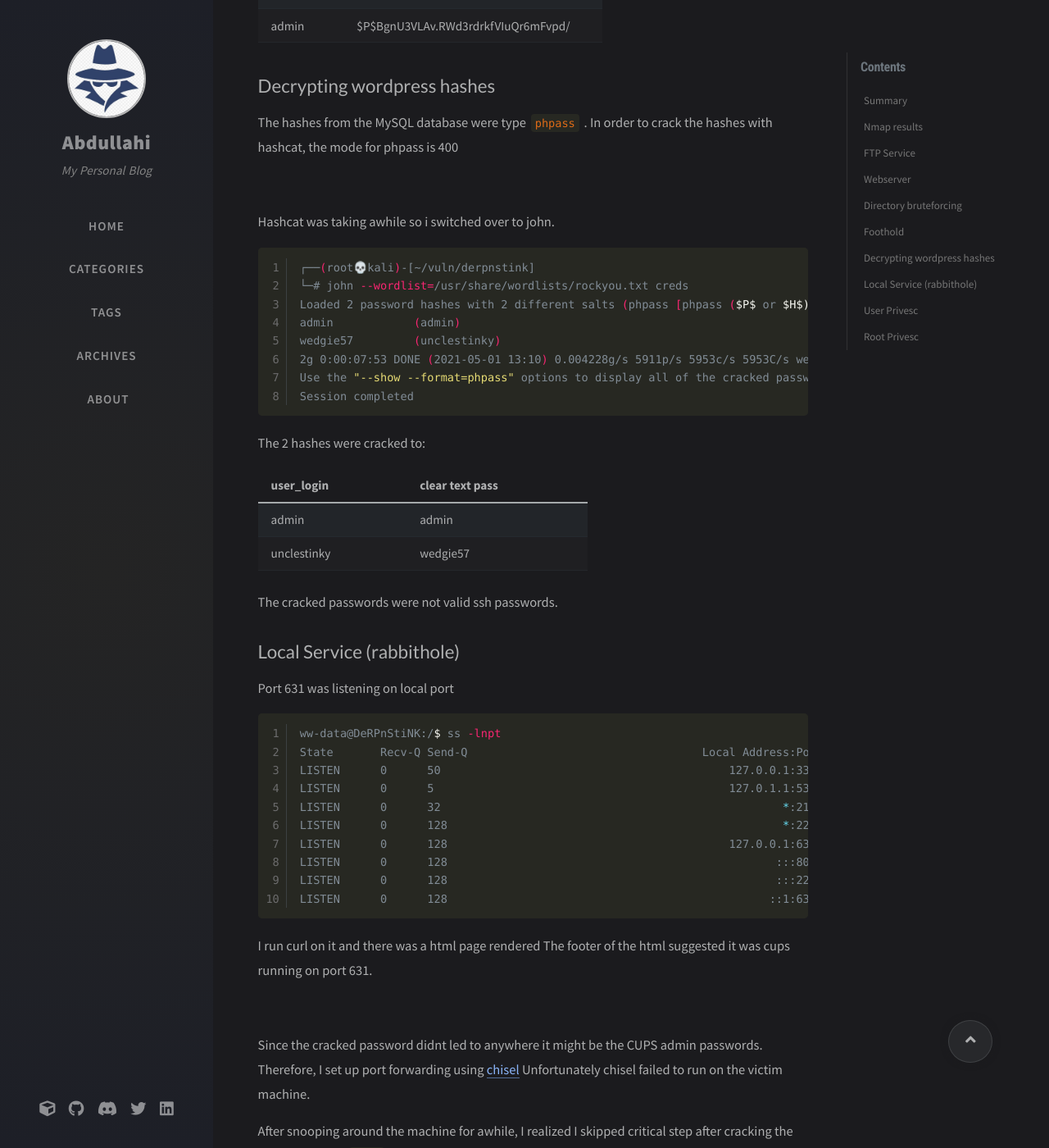
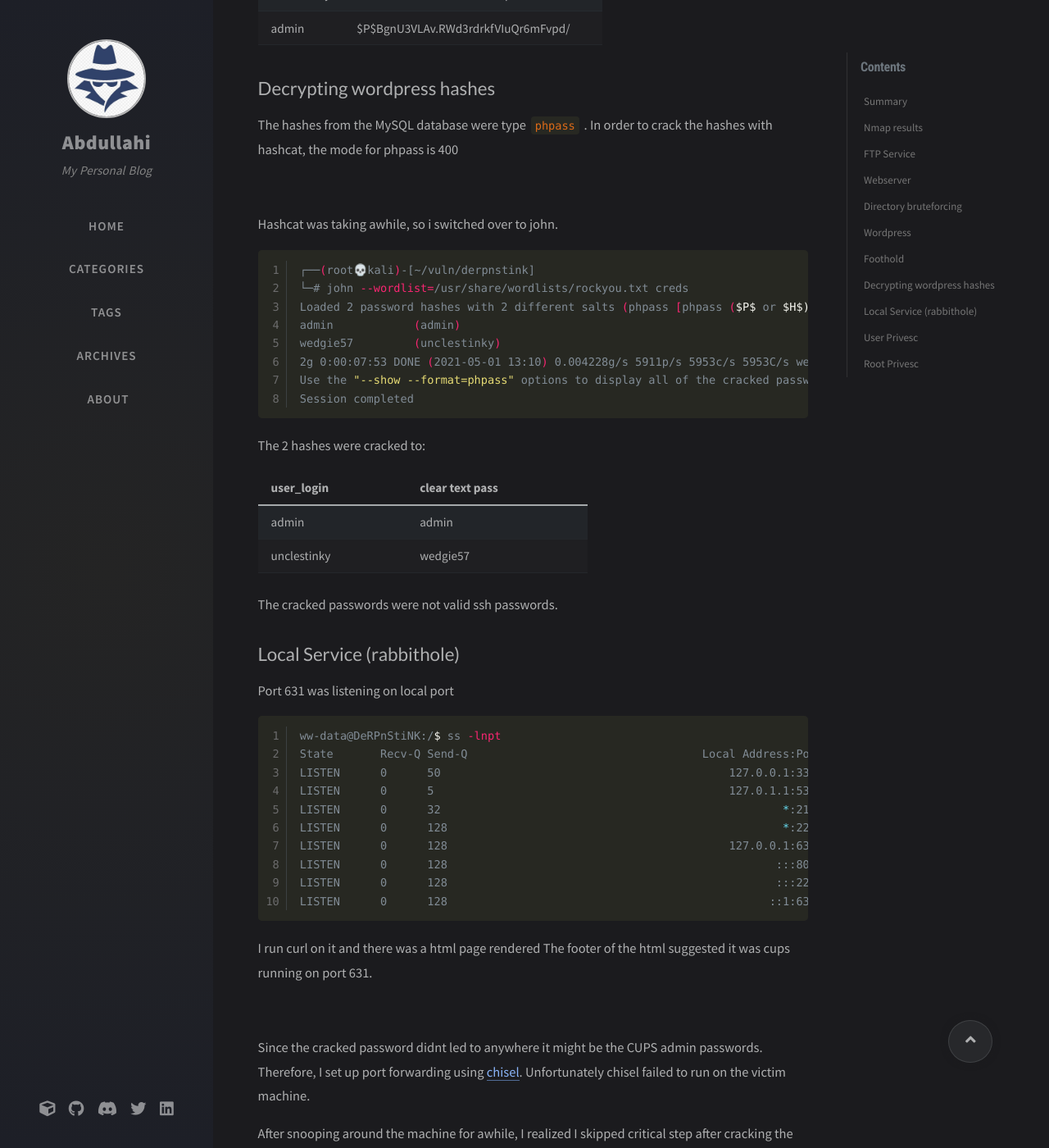
Before and after one commit to suldansec/suldansec.github.io, a Jekyll site: the page built from _posts/2021-05-01-vulnhub-dirpnstink1.md, in a window 1280 px wide and 1400 px high, scrolled down 5567 px. Shown: the whole window at 82% size. Built offline with Jekyll 4.4.1, drawn with Linux system fonts in a browser that asks for light colours; nearby versions of some CDN libraries; comment, search, counter and statistics services are not loaded; some of the changed text lies outside the part shown.

Commit message:
Update 2021-05-01-vulnhub-dirpnstink1.md

````diff
--- a/_posts/2021-05-01-vulnhub-dirpnstink1.md
+++ b/_posts/2021-05-01-vulnhub-dirpnstink1.md
@@ -127,7 +127,7 @@
 
 Time for wpscan!
 
-### Wordpress
+## Wordpress
 
 wpscan revealed  admin user.
 
@@ -242,7 +242,7 @@ In order to crack the hashes with hashcat, the mode for phpass is 400
 
 ![](/assets/img/vuln-dirpnstink/20210501125838.png)
 
-Hashcat was taking awhile so i switched over to john.
+Hashcat was taking awhile, so i switched over to john.
 
 ```bash
 ┌──(root💀kali)-[~/vuln/derpnstink]
@@ -285,7 +285,7 @@ The footer of the html suggested it was cups running on port 631.
 
 ![](/assets/img/vuln-dirpnstink/20210501132218.png)
 
-Since the cracked password didnt led to anywhere it might be the CUPS admin passwords. Therefore, I set up port forwarding using [chisel](https://github.com/jpillora/chisel)
+Since the cracked password didnt led to anywhere it might be the CUPS admin passwords. Therefore, I set up port forwarding using [chisel](https://github.com/jpillora/chisel).
 Unfortunately chisel failed to run on the victim machine.
 
 After snooping around the machine for awhile, I realized I skipped critical step after cracking the hashes to try to ```su -``` into the accounts rather than only trying to ssh.
````
Also changed, not shown: other parts of _posts/2021-05-01-vulnhub-dirpnstink1.md (+1 -1 lines).
